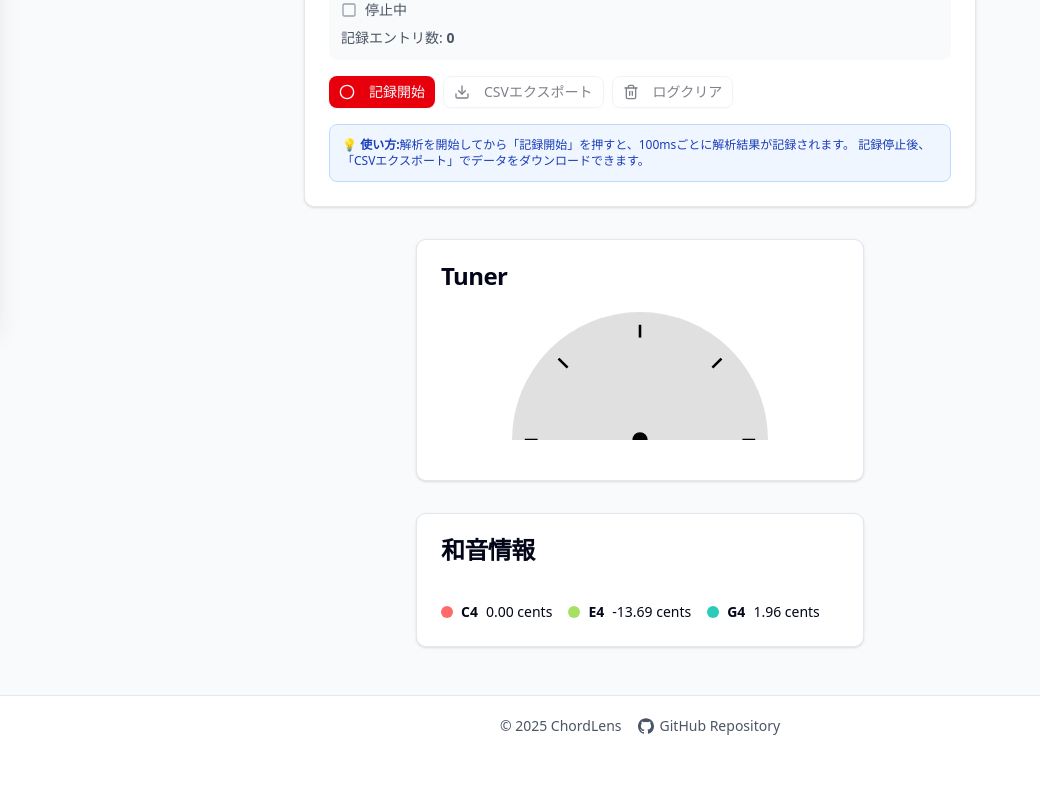
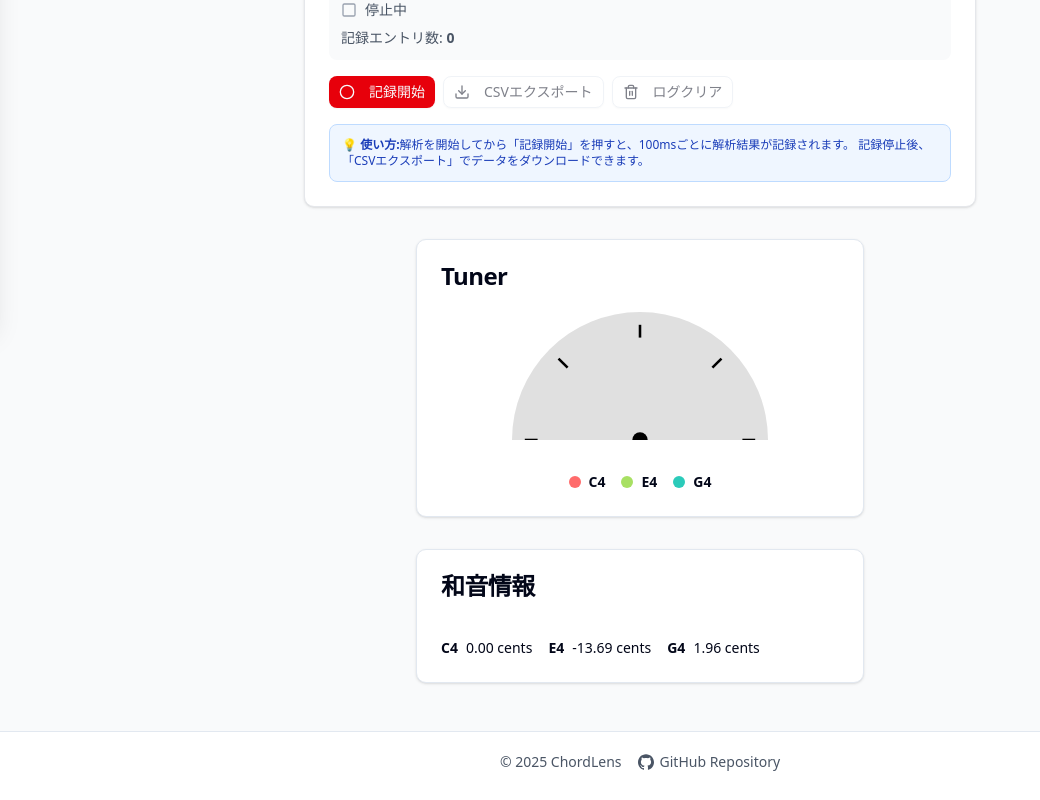
Before and after one commit to guchipa/chordlens, a Next.js app: page /experiment in a window 1280 px wide. Shown: the part 479-1279 px from the top of the page, without its empty margins (0-1040 px from the left). Before the commit the page ends 1243 px from the top, so only its background shows below. Built offline with nearby package versions, Linux system fonts and the light colour scheme.

Commit message:
fix: メーターの針の色をメーターコンポーネントに統合

```diff
--- a/components/CentDisplay.tsx
+++ b/components/CentDisplay.tsx
@@ -31,12 +31,6 @@ export const CentDisplay: React.FC<CentDisplayProps> = ({ pitchList, a4Freq, tit
               key={`${pitchName}-${octaveNum}-${index}`}
               className="flex items-center gap-2 text-sm"
             >
-              <span
-                className="w-3 h-3 rounded-full"
-                style={{
-                  backgroundColor: PITCH_COLOR_MAP[pitchName] || "#888",
-                }}
-              />
               <span className="font-semibold">
                 {pitchName}
                 {octaveNum}
--- a/components/TunerMeter.tsx
+++ b/components/TunerMeter.tsx
@@ -121,6 +121,25 @@ export const TunerMeter: React.FC<TunerMeterProps> = ({
             <circle cx="50" cy="50" r="3" fill="black" />
           </svg>
         </div>
+        <div className="flex flex-wrap justify-start gap-x-4 gap-y-2 mt-4">
+          {displayData.map(({ pitch: { pitchName, octaveNum }}, index) => (
+            <div
+              key={`${pitchName}-${octaveNum}-${index}`}
+              className="flex items-center gap-2 text-sm"
+            >
+              <span
+                className="w-3 h-3 rounded-full"
+                style={{
+                  backgroundColor: PITCH_COLOR_MAP[pitchName] || "#888",
+                }}
+              />
+              <span className="font-semibold">
+                {pitchName}
+                {octaveNum}
+              </span>
+            </div>
+          ))}
+        </div>
       </CardContent>
     </Card>
   );
```
